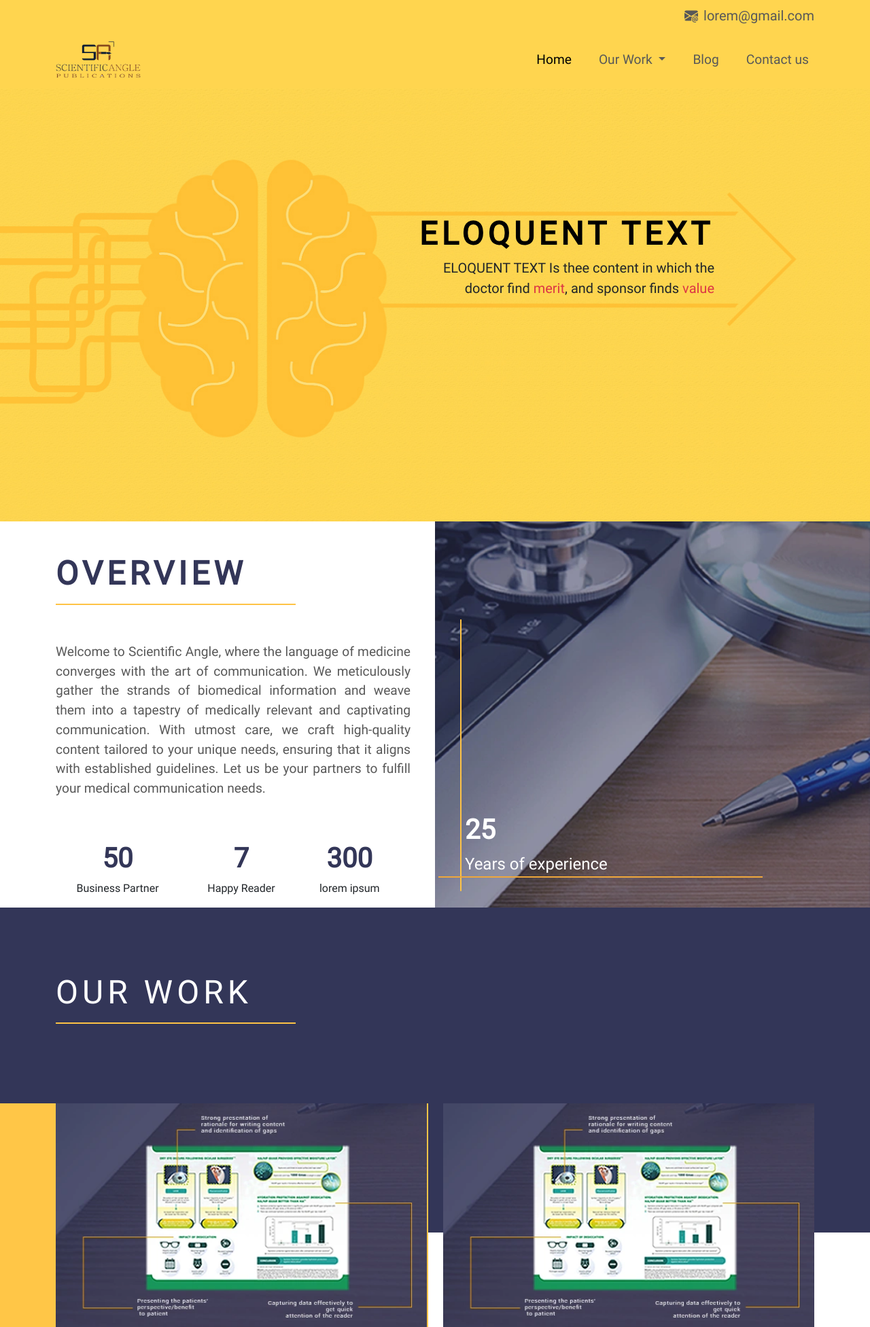
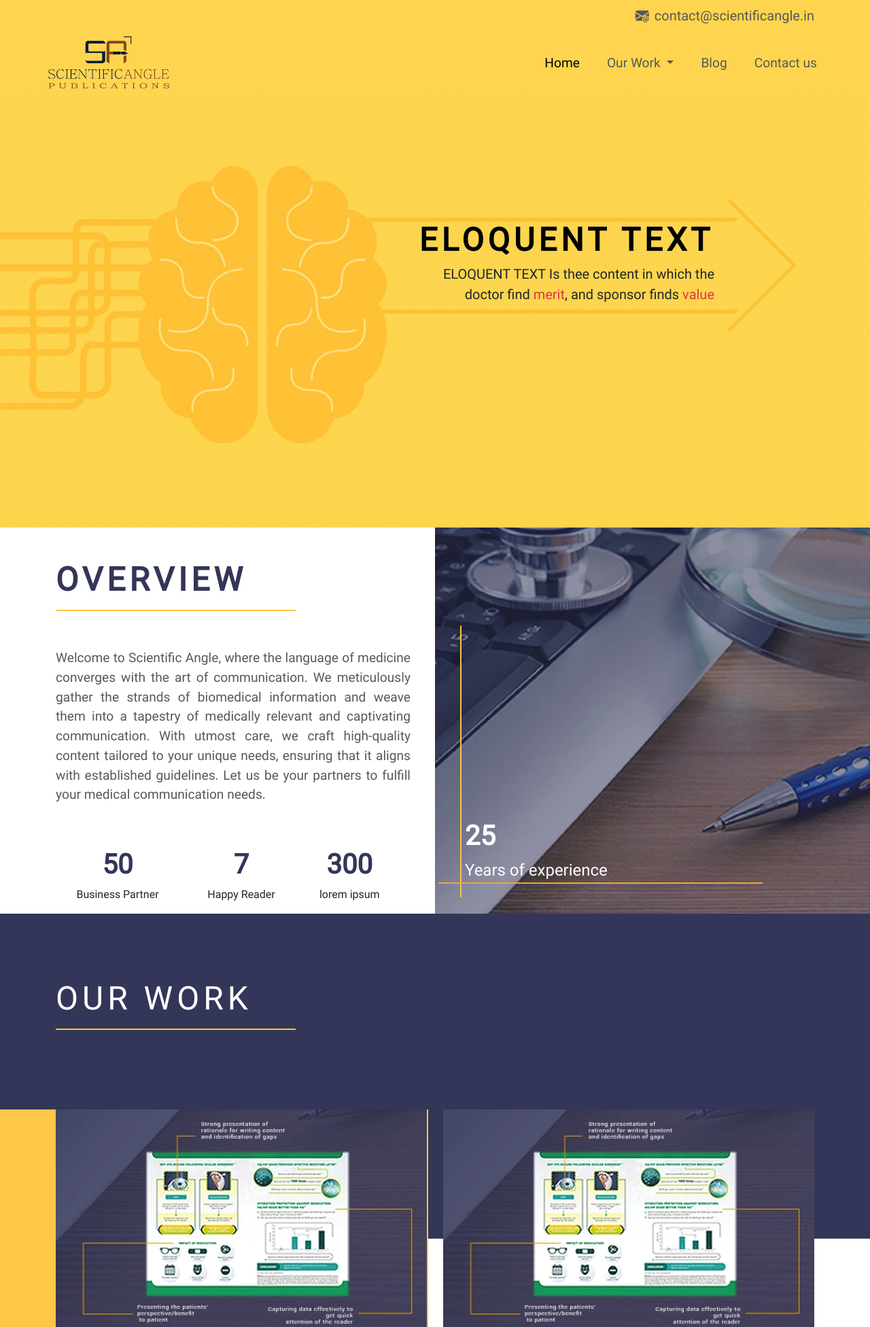
Before and after one commit to SohailshaikhH/sap, a PHP site: page / in a window 1280 px wide. Shown: the top 1952 px of the page at 68% size. Run offline with PHP 8.4, Linux system fonts and the light colour scheme.

Commit message:
sticeky navbar logo dropdown

```diff
--- a/index.html
+++ b/index.html
@@ -31,18 +31,19 @@
             class="text-end text-decoration-none fs-5 font-color"
           >
             <i class="bi bi-envelope-at-fill px-2 fs-5 font-color"></i
-            >lorem@gmail.com</a
+            >contact@scientificangle.in</a
           >
         </div>
       </div>
       <div class="container-fluid sticky-top" id="black">
-        <nav class="navbar navbar-expand-lg">
-          <div class="container">
+        <nav class="navbar navbar-expand-lg p-0">
+          <div class="container p-0">
             <a class="navbar-brand" href="#"
               ><img
+                id="logo"
                 src="images/logo.png"
                 loading="lazy"
-                style="width: 125px"
+                style="width: 180px"
                 alt="SAP"
             /></a>
 
@@ -75,17 +76,18 @@
                     </li>
 
                     <li class="nav-item dropdown">
-                      <div class="   ">
                       <a
-                          class="dropdown-btn pointer dropdown-toggle font-color nav-link"
+                        class="font-color nav-link dropdown-toggle"
+                        href="#"
                         role="button"
                         data-bs-toggle="dropdown"
+                        aria-expanded="false"
+                        role="button"
                         data-bs-auto-close="outside"
-                          aria-expanded="false"
                       >
                         Our Work
                       </a>
-                        <ul class="dropdown-content">
+                      <ul class="dropdown-menu">
                         <li>
                           <a class="dropdown-item" href=""
                             >Medico-marketing communication
@@ -111,7 +113,6 @@
                           >
                         </li>
                       </ul>
-                      </div>
                     </li>
                     <li class="nav-item">
                       <a class="nav-link font-color" href="">Blog </a>
@@ -250,18 +251,19 @@
                     alt="..."
                   />
                   <div class="card-body cards-body">
-                    <h2 class="card-title headind-color pb-4 font-color">
+                    <h2 class="card-title headind-color pb-5 font-color">
                       Medico-marketing communication
                     </h2>
-                    <p class="card-text pb-5 font-color" style="height: 258px">
+                    <p
+                      class="card-text pb-5 font-color mt-4"
+                      style="height: 205px"
+                    >
                       We give a very strong rationale for writing a product. The
                       rationale is not just based on the clinical efficacy data
                       points but also based on strong scientific fundamentals
                       for the use
                     </p>
-                    <a
-                      href="#"
-                      class="btn text-white d-block p-0 text-start headind-color"
+                    <a href="#" class="btn d-block p-0 text-start headind-color"
                       >Read more</a
                     >
                   </div>
@@ -292,7 +294,10 @@
                     creative infographics are at the heart of our presentations.
                   </p>
 
-                  <a href="#" class="btn font-colors p-0 pb-3 d-block text-end">
+                  <a
+                    href="#"
+                    class="btn headind-color p-0 pb-3 d-block text-end"
+                  >
                     Read more
                     <div class="underline-effectfour"></div>
                   </a>
@@ -328,7 +333,7 @@
                     content is demanded by doctors and printed again and again.
                   </p>
 
-                  <a href="#" class="btn font-colors p-0 pb-3"> Read more </a>
+                  <a href="#" class="btn headind-color p-0 pb-3"> Read more </a>
                   <div class="underline-effectthree"></div>
                 </div>
               </div>
@@ -341,7 +346,11 @@
                   alt="..."
                 />
                 <div class="card-body cards-body">
-                  <h2 class="card-title pb-4 headind-color font-color">
+                  <h2
+                    href="#"
+                    role="button"
+                    class="card-title pb-4 headind-color font-color"
+                  >
                     KOL Management
                   </h2>
                   <p class="card-text pb-3 font-color" style="height: 220px">
@@ -351,9 +360,7 @@
                     specialties in India. We try our best to get what KOLs
                     requires in the minimum possible time.
                   </p>
-                  <a
-                    href="#"
-                    class="btn text-white font-colors p-0 d-block text-end"
+                  <a href="#" class="btn headind-color p-0 d-block text-end"
                     >Read more</a
                   >
                 </div>
@@ -393,7 +400,7 @@
                           study/case study series, book chapters, post-Marketing
                           surveys, and medical data management.
                         </p>
-                        <a href="#" class="btn text-white p-0">Read more</a>
+                        <a href="#" class="btn headind-color p-0">Read more</a>
                       </div>
                     </div>
                   </div>
--- a/script.js
+++ b/script.js
@@ -5,6 +5,46 @@ window.addEventListener("scroll", function () {
   } else {
     navbar.classList.remove("scroll");
   }
+});
+window.addEventListener("scroll", function () {
+  const logo = document.getElementById("logo");
+  const logoWidthSticky = "125px";
+  const logoWidthNormal = "180px";
+
+  if (window.scrollY > 10) {
+    logo.style.width = logoWidthSticky; // Change logo width to 125px when sticky
+  } else {
+    logo.style.width = logoWidthNormal; // Change logo width to 300px when not sticky
+  }
+});
+document.addEventListener("DOMContentLoaded", function () {
+  // Get all elements with the class 'dropdown' and store them in a NodeList
+  var dropdowns = document.querySelectorAll(".dropdown");
+
+  // Loop through each dropdown element
+  dropdowns.forEach(function (dropdown) {
+    // Add an event listener for the 'mouseenter' event (equivalent to .hover() in jQuery)
+    dropdown.addEventListener("mouseenter", function () {
+      // Add the 'show' class to the current dropdown element
+      this.classList.add("show");
+      // Find the child element with the class 'dropdown-menu' and add the 'show' class to it
+      var dropdownMenu = this.querySelector(".dropdown-menu");
+      if (dropdownMenu) {
+        dropdownMenu.classList.add("show");
+      }
+    });
+
+    // Add an event listener for the 'mouseleave' event (equivalent to the second function in .hover() in jQuery)
+    dropdown.addEventListener("mouseleave", function () {
+      // Remove the 'show' class from the current dropdown element
+      this.classList.remove("show");
+      // Find the child element with the class 'dropdown-menu' and remove the 'show' class from it
+      var dropdownMenu = this.querySelector(".dropdown-menu");
+      if (dropdownMenu) {
+        dropdownMenu.classList.remove("show");
+      }
+    });
+  });
 });
 
 $(document).ready(function () {
--- a/style.css
+++ b/style.css
@@ -74,7 +74,7 @@ textarea {
 .footerbg {
   background-color: #333658 !important;
 }
-.dropdown {
+/* .dropdown {
   position: relative;
   display: inline-block;
   cursor: pointer;
@@ -114,6 +114,16 @@ textarea {
 
 .dropdown-content a:hover {
   background-color: #f9f9f9;
+} */
+.dropdown:hover .dropdown-menu {
+  display: block;
+}
+.navbar-expand-lg .navbar-nav .dropdown-menu {
+  position: absolute;
+  right: 0px;
+  border-radius: 0px;
+  border: none;
+  min-width: 100%;
 }
 .typhography {
   display: flex;
```
Lines whose indentation alone changed are shown as unchanged.
